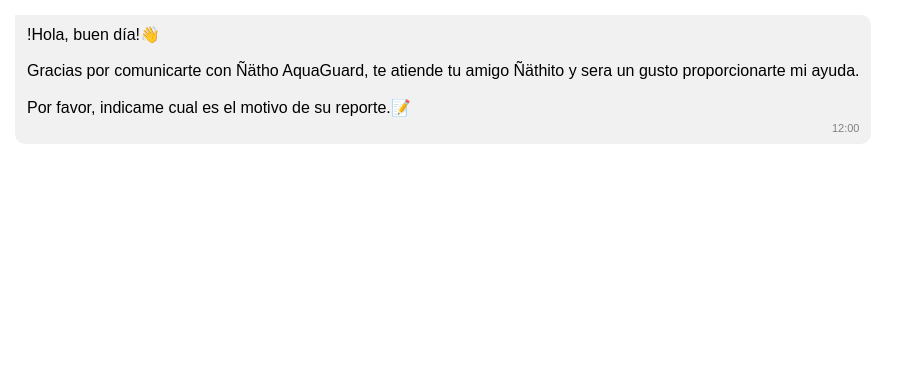
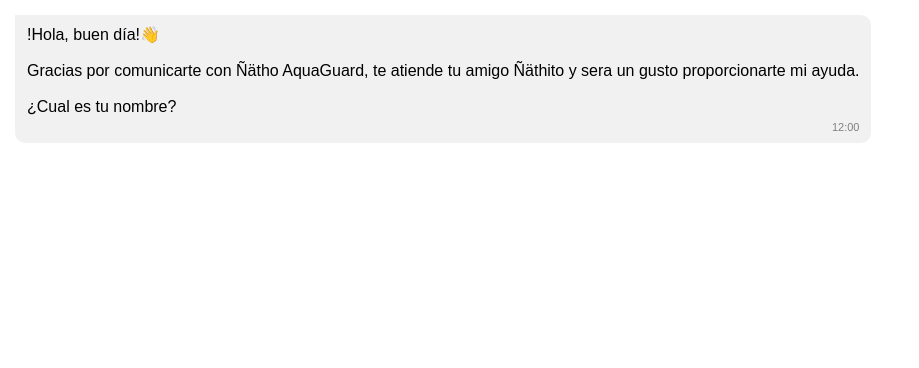
Before and after one commit to chris256djess-ui/chatbot_qr, a Flask app: page / in a window 1280 px wide. Shown: the part 52-420 px from the top of the page, without its empty margins (0-919 px from the left). Run offline with Flask 3, Linux system fonts and the light colour scheme.

Commit message:
Actualizacion

```diff
--- a/templates/index.html
+++ b/templates/index.html
@@ -157,7 +157,7 @@
 
         <div class="mensaje bot">
             !Hola, buen día!👋<br><br>Gracias por comunicarte con Ñätho AquaGuard, te atiende tu amigo Ñäthito y sera un gusto
-            proporcionarte mi ayuda.<br><br>Por favor, indicame cual es el motivo de su reporte.📝
+            proporcionarte mi ayuda.<br><br>¿Cual es tu nombre?
 
             <span class="hora">
                 12:00
```
